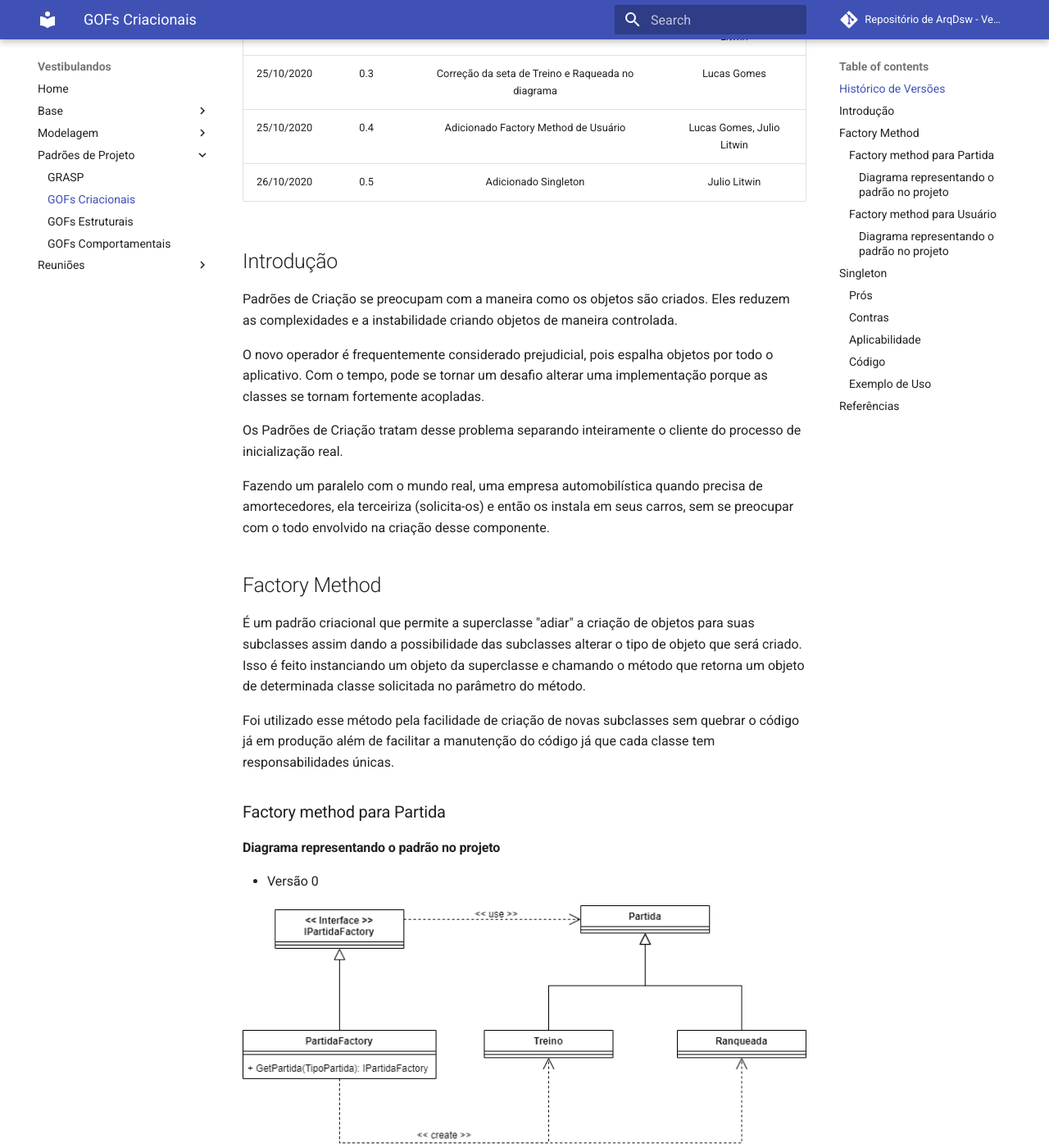
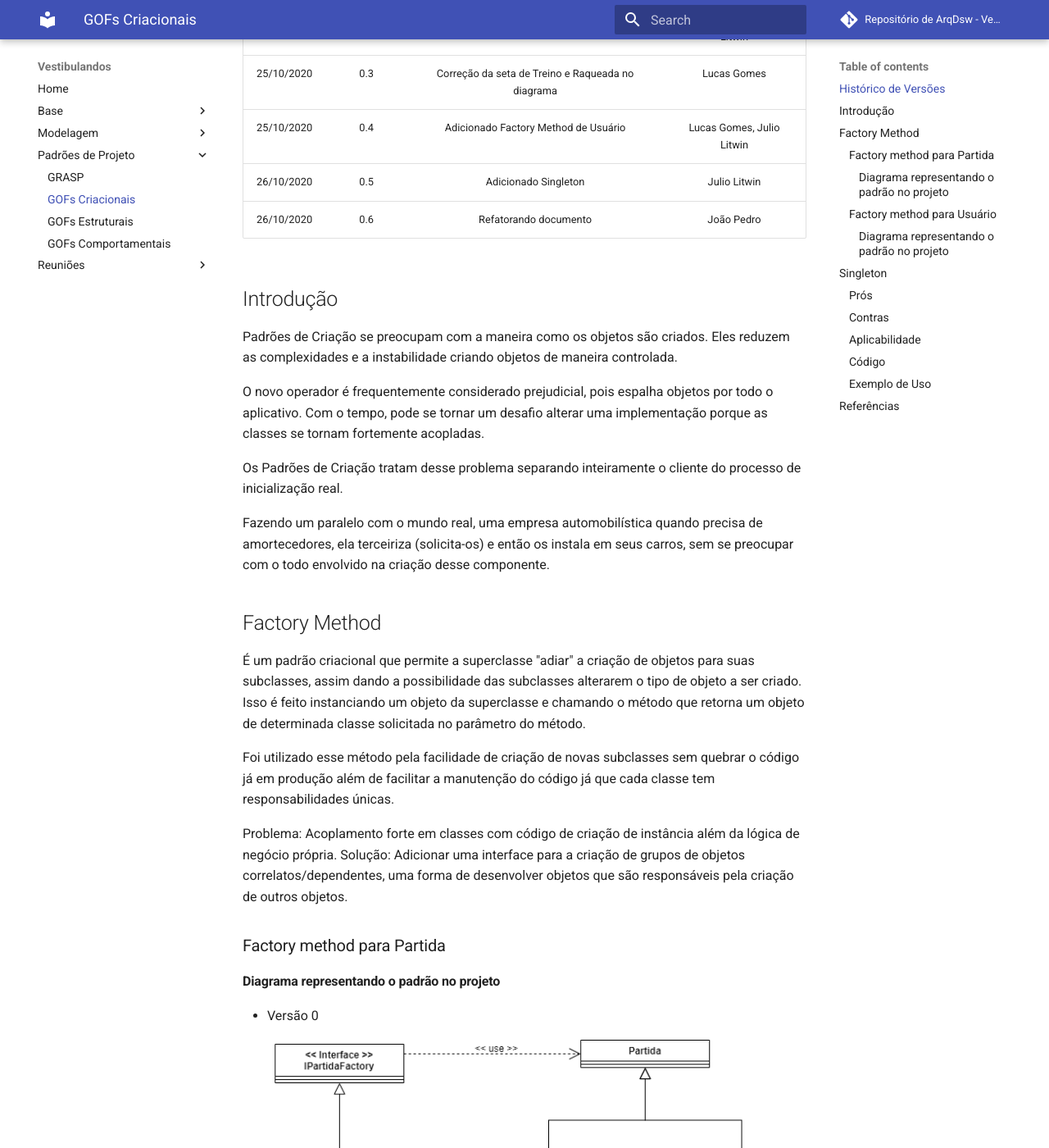
Before and after one commit to UnBArqDsw/2020.1_G4_Vestibulandos, an MkDocs documentation site: the page built from docs/padroes_de_projeto/gofs_criacionais.md, in a window 1280 px wide and 1400 px high, scrolled down 320 px. Shown: the whole window at 82% size. Built offline with MkDocs 1.6.1 and Material for MkDocs 9.7.7, drawn with Linux system fonts in a browser that asks for light colours; comment, search, counter and statistics services are not loaded.

Commit message:
Refatorando gofs e grasp

```diff
--- a/docs/padroes_de_projeto/gofs_criacionais.md
+++ b/docs/padroes_de_projeto/gofs_criacionais.md
@@ -9,6 +9,7 @@
 | 25/10/2020 | 0.3 | Correção da seta de Treino e Raqueada no diagrama | Lucas Gomes |
 | 25/10/2020 | 0.4 | Adicionado Factory Method de Usuário | Lucas Gomes, Julio Litwin |
 | 26/10/2020 | 0.5 | Adicionado Singleton | Julio Litwin |
+| 26/10/2020 | 0.6 | Refatorando documento | João Pedro |
 
 ## Introdução
 
@@ -21,9 +22,13 @@ Os Padrões de Criação tratam desse problema separando inteiramente o cliente
 Fazendo um paralelo com o mundo real, uma empresa automobilística quando precisa de amortecedores, ela terceiriza (solicita-os) e então os instala em seus carros, sem se preocupar com o todo envolvido na criação desse componente.
 
 ## Factory Method
-É um padrão criacional que permite a superclasse "adiar" a criação de objetos para suas subclasses assim dando a possibilidade das subclasses alterar o tipo de objeto que será criado. Isso é feito instanciando um objeto da superclasse e chamando o método que retorna um objeto de determinada classe solicitada no parâmetro do método.
+É um padrão criacional que permite a superclasse "adiar" a criação de objetos para suas subclasses, assim dando a possibilidade das subclasses alterarem o tipo de objeto a ser criado. Isso é feito instanciando um objeto da superclasse e chamando o método que retorna um objeto de determinada classe solicitada no parâmetro do método.
 
 Foi utilizado esse método pela facilidade de criação de novas subclasses sem quebrar o código já em produção além de facilitar a manutenção do código já que cada classe tem responsabilidades únicas.
+
+Problema: Acoplamento forte em classes com código de criação de instância além da lógica de negócio própria.
+Solução: Adicionar uma interface para a criação de grupos de objetos correlatos/dependentes, uma forma de desenvolver objetos que são responsáveis pela criação de outros objetos.
+
 
 ### Factory method para Partida
 #### Diagrama representando o padrão no projeto
```
Also changed, not shown: docs/padroes_de_projeto/grasps.md (+5 -1 lines).
